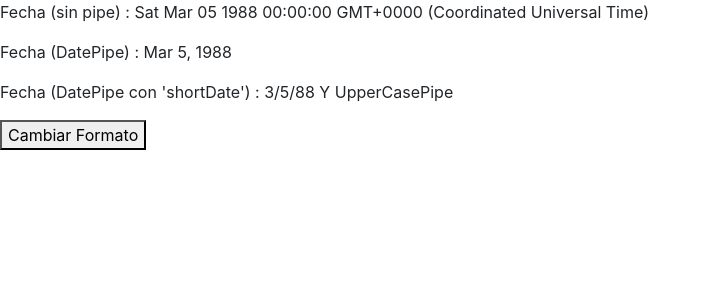
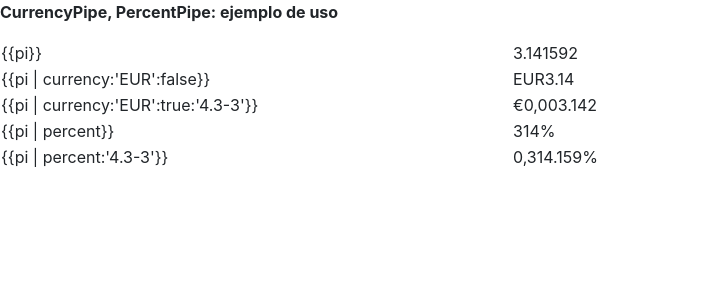
Before and after one commit to HiramHernandez/tutorias-angular, an Angular app: page / in a window 1280 px wide. Shown: the top 300 px of the page, without its empty margins (0-711 px from the left). Built offline with nearby package versions, Linux system fonts and the light colour scheme.

Commit message:
chore: ejercicio de uso de pipes númericos

```diff
--- a/src/app/app.component.html
+++ b/src/app/app.component.html
@@ -7,4 +7,4 @@
 <!-- * * * * * * * to get started with your project! * * * * * * * * -->
 <!-- * * * * * * * * * * * * * * * * * * * * * * * * * * * * * * * -->
 
-<app-datepipe></app-datepipe>
+<app-numberpipes></app-numberpipes>
--- a/src/app/app.module.ts
+++ b/src/app/app.module.ts
@@ -13,6 +13,7 @@ import { NgModelComponent } from './components/directivas/ng-model/ng-model.comp
 import { NgStyleComponent } from './components/directivas/ng-style/ng-style.component';
 import { DirectivasComponent } from './components/directivas/directivas/directivas.component';
 import { DatepipeComponent } from './components/pipes/datepipe/datepipe.component';
+import { NumberpipesComponent } from './components/pipes/numberpipes/numberpipes.component';
 
 @NgModule({
   declarations: [
@@ -24,7 +25,8 @@ import { DatepipeComponent } from './components/pipes/datepipe/datepipe.componen
     NgModelComponent,
     NgStyleComponent,
     DirectivasComponent,
-    DatepipeComponent
+    DatepipeComponent,
+    NumberpipesComponent
   ],
   imports: [
     BrowserModule,
--- /dev/null
+++ b/src/app/components/pipes/numberpipes/numberpipes.component.html
@@ -0,0 +1,29 @@
+<div>
+    <p><b>CurrencyPipe, PercentPipe: ejemplo de uso</b></p>
+    <table style="width: 100%;">
+        <colgroup>
+            <col style="width:40%">
+            <col style="width:60%">
+        </colgroup>
+        <tr>
+            <td ngNonBindable>{{pi}}</td>
+            <td>{{pi}}</td>
+        </tr>
+        <tr>
+            <td ngNonBindable>{{pi | currency:'EUR':false}}</td>
+            <td>{{pi | currency:'EUR':false}}</td>
+        </tr>
+        <tr>
+            <td ngNonBindable>{{pi | currency:'EUR':true:'4.3-3'}}</td>
+            <td>{{pi | currency:'EUR':true:'4.3-3'}}</td>
+        </tr>
+        <tr>
+            <td ngNonBindable>{{pi | percent}}</td>
+            <td>{{pi | percent}}</td>
+        </tr>
+        <tr>
+            <td ngNonBindable>{{pi | percent:'4.3-3'}}</td>
+            <td>{{pi | percent:'4.3-3'}}</td>
+        </tr>
+    </table>
+</div>
--- /dev/null
+++ b/src/app/components/pipes/numberpipes/numberpipes.component.ts
@@ -0,0 +1,16 @@
+import { Component, OnInit } from '@angular/core';
+
+@Component({
+  selector: 'app-numberpipes',
+  templateUrl: './numberpipes.component.html',
+  styleUrls: ['./numberpipes.component.css']
+})
+export class NumberpipesComponent implements OnInit {
+  pi: number = 3.141592;
+
+  constructor() { }
+
+  ngOnInit(): void {
+  }
+
+}
```
Also changed, not shown: src/app/components/pipes/numberpipes/numberpipes.component.css (added), 1 other file (tests, documents, lock files or other folders).
